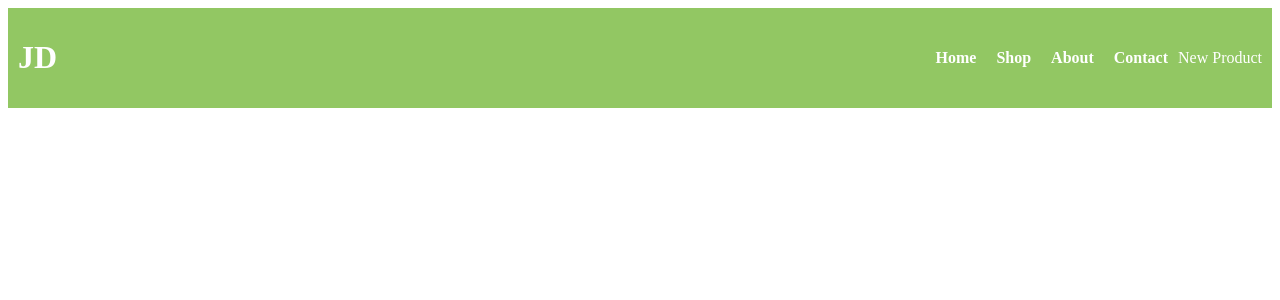
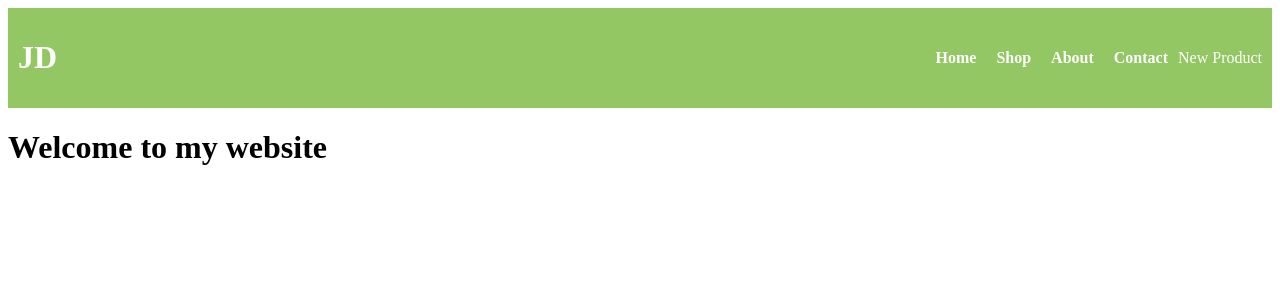
Before and after one commit to MuaazHanif1/Vue-jd-shop, a Vue app: page / in a window 1280 px wide. Shown: the top 300 px of the page. Built offline with nearby package versions, Linux system fonts and the light colour scheme.

Commit message:
'second'

```diff
--- a/src/App.vue
+++ b/src/App.vue
@@ -1,5 +1,6 @@
 <template>
 <HeaderComponent/>
+<h1>Welcome to my website</h1>
 <br>
 
 </template>
```
